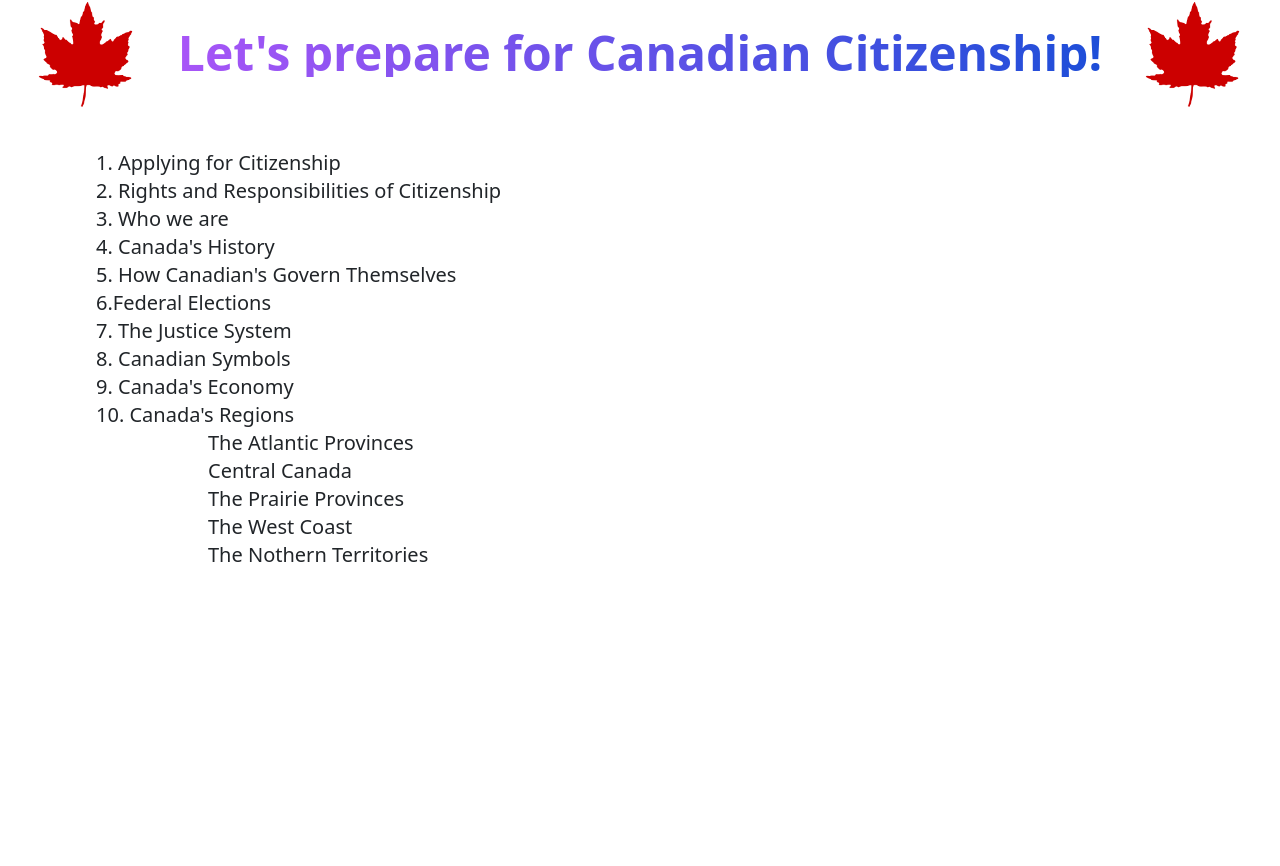
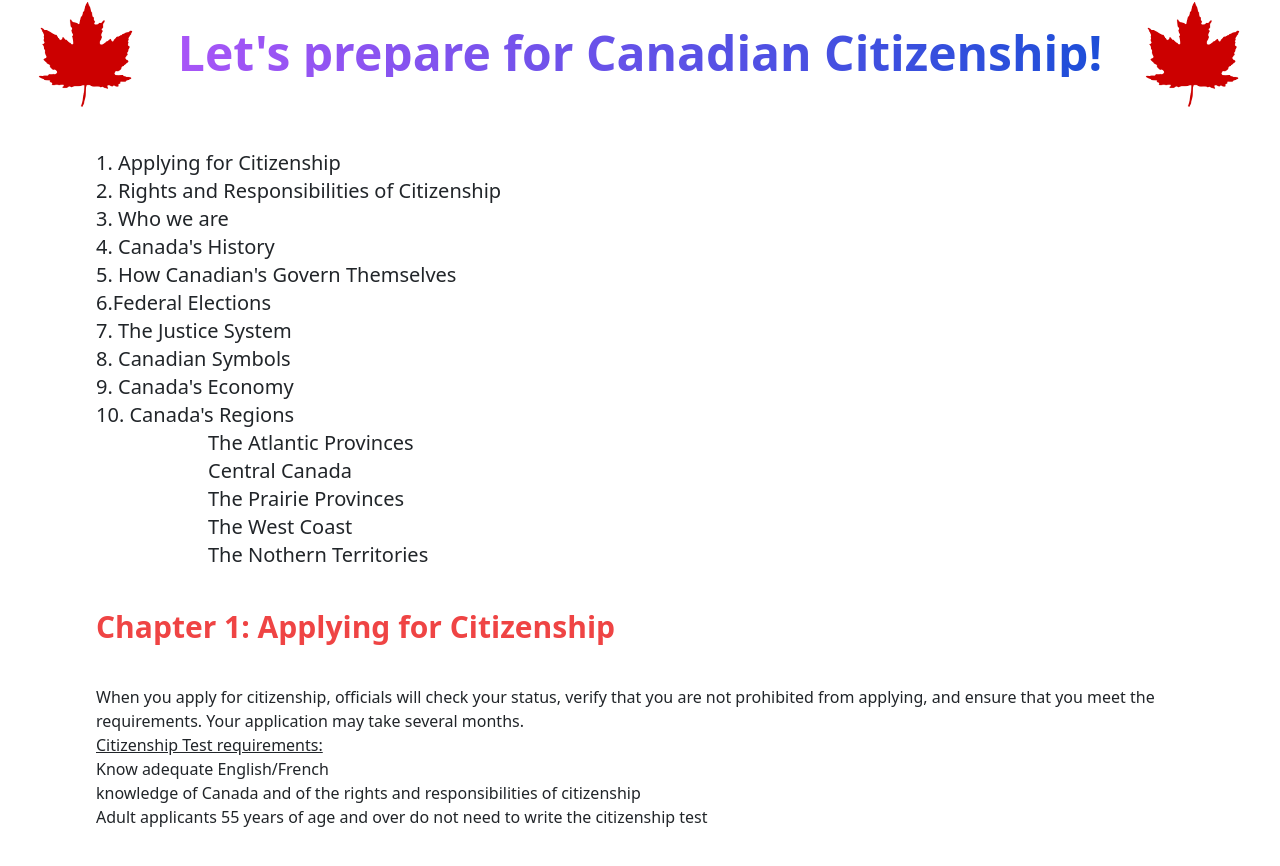
Before and after one commit to vanguyen333/mysiteO, a React (Vite) app: page /courses/canadiancitizenship in a window 1280 px wide. Shown: the part 146-1012 px from the top of the page. Before the commit the page ends 800 px from the top, so only its background shows below. Built offline with nearby package versions, Linux system fonts and the light colour scheme.

Commit message:
make folder for citizenship

```diff
--- /dev/null
+++ b/src/CitizenCompo/Chapter1.jsx
@@ -0,0 +1,31 @@
+const Chapter1 = () => {
+  return (
+    <div className="px-24 pb-10">
+      <h1 className="font-bold text-3xl pb-10 text-red-500">
+        Chapter 1: Applying for Citizenship
+      </h1>
+
+      <p>
+        When you apply for citizenship, officials will check your status, verify
+        that you are not prohibited from applying, and ensure that you meet the
+        requirements. Your application may take several months.
+        <br />
+        <span className="underline"> Citizenship Test requirements: </span>
+        <ul>
+          <li> Know adequate English/French</li>
+          <li>
+            knowledge of Canada and of the rights and responsibilities of
+            citizenship
+          </li>
+          <li>
+            Adult applicants 55 years of age and over do not need to write the
+            citizenship test
+          </li>
+        </ul>
+        <br />
+      </p>
+    </div>
+  );
+};
+
+export default Chapter1;
--- /dev/null
+++ b/src/CitizenCompo/Contents.jsx
@@ -0,0 +1,27 @@
+const Contents = () => {
+  return (
+    <div className="text-xl pl-24 pb-10">
+      1. Applying for Citizenship
+      <br />
+      2. Rights and Responsibilities of Citizenship
+      <br />
+      3. Who we are <br />
+      4. Canada's History <br />
+      5. How Canadian's Govern Themselves <br />
+      6.Federal Elections <br />
+      7. The Justice System <br />
+      8. Canadian Symbols <br />
+      9. Canada's Economy <br />
+      10. Canada's Regions <br />
+      <div className="inner pl-28 ">
+        The Atlantic Provinces <br />
+        Central Canada <br />
+        The Prairie Provinces <br />
+        The West Coast <br />
+        The Nothern Territories <br />
+      </div>
+    </div>
+  );
+};
+
+export default Contents;
--- a/src/pages/CanadianCitizenship.jsx
+++ b/src/pages/CanadianCitizenship.jsx
@@ -1,3 +1,5 @@
+import Chapter1 from "../CitizenCompo/Chapter1";
+import Contents from "../CitizenCompo/Contents";
 const CanadianCitizenship = () => {
   return (
     <div className="">
@@ -16,27 +18,8 @@ const CanadianCitizenship = () => {
           alt="maple_leave"
         />
       </div>
-      <div className="text-xl pl-24 pb-10">
-        1. Applying for Citizenship
-        <br />
-        2. Rights and Responsibilities of Citizenship
-        <br />
-        3. Who we are <br />
-        4. Canada's History <br />
-        5. How Canadian's Govern Themselves <br />
-        6.Federal Elections <br />
-        7. The Justice System <br />
-        8. Canadian Symbols <br />
-        9. Canada's Economy <br />
-        10. Canada's Regions <br />
-        <div className="inner pl-28 ">
-          The Atlantic Provinces <br />
-          Central Canada <br />
-          The Prairie Provinces <br />
-          The West Coast <br />
-          The Nothern Territories <br />
-        </div>
-      </div>
+      <Contents />
+      <Chapter1 />
     </div>
   );
 };
```
